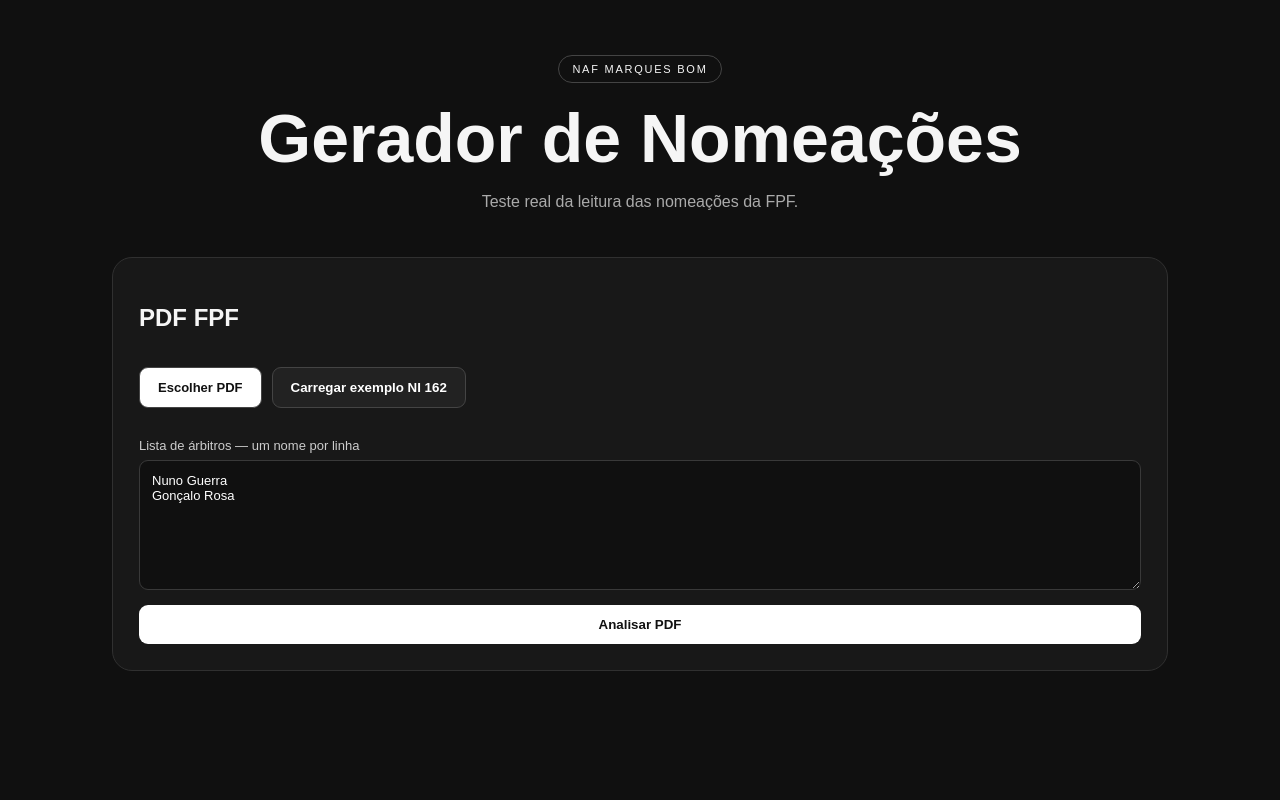
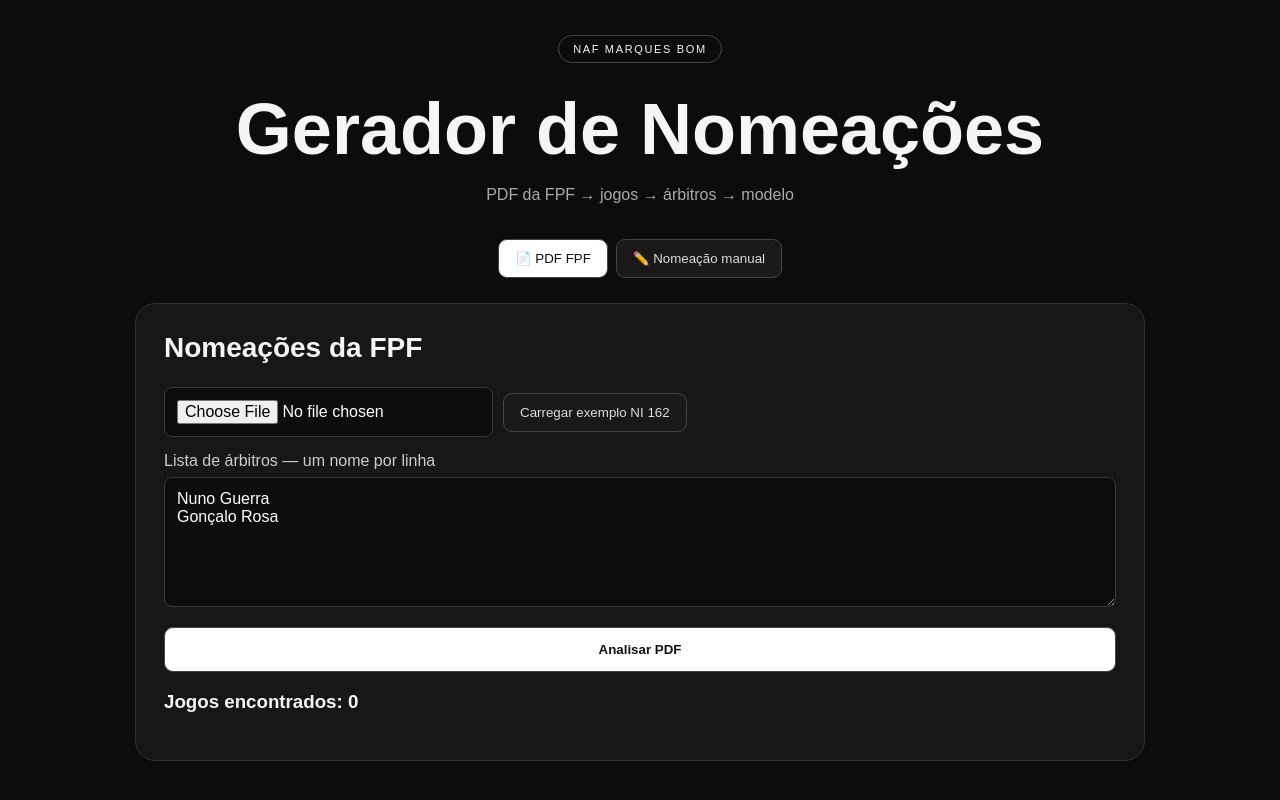
Before and after one commit to nucleomarquesbom-beep/nomeacoes, a React (Vite) app: page / in a window 1280 px wide. Shown: the top 800 px of the page. Built offline with nearby package versions, Linux system fonts and the light colour scheme.

Commit message:
Add files via upload

```diff
--- a/src/main.jsx
+++ b/src/main.jsx
@@ -1,191 +1,274 @@
-import React,{useState} from "react";
+import React, {useMemo, useState} from "react";
 import {createRoot} from "react-dom/client";
 import * as pdfjsLib from "pdfjs-dist";
 import "./styles.css";
 
-pdfjsLib.GlobalWorkerOptions.workerSrc=new URL("pdfjs-dist/build/pdf.worker.mjs",import.meta.url).toString();
+pdfjsLib.GlobalWorkerOptions.workerSrc =
+  new URL("pdfjs-dist/build/pdf.worker.mjs", import.meta.url).toString();
 
-const MODELS={
- football1:"01_Futebol_So_Arbitro.pptx",
- football2:"02_Futebol_Arbitro_4.pptx",
- futsal4:"05_Futsal_3_Arbitros.pptx",
- futsal3:"06_Futsal_Sem_3.pptx",
- observer:"07_So_Observador.pptx"
-};
+const SAMPLE = "/exemplos/NI%20162%20RET.pdf";
 
-function norm(s=""){return s.normalize("NFD").replace(/[\u0300-\u036f]/g,"").replace(/[ºª]/g,"").replace(/\s+/g," ").trim().toUpperCase();}
-function clean(s=""){return s.replace(/\s+/g," ").trim();}
-function isFutsal(c){return /futsal/i.test(c);}
-function isPlacard(c){return norm(c).includes("LIGA PLACARD");}
-function isL3BPI(c){const n=norm(c);return n.includes("LIGA 3")||n.includes("LIGA BPI");}
-function isStop(line){const n=norm(line);return n==="NOTA INFORMATIVA"||n.startsWith("O CONSELHO DE ARBITRAGEM");}
-function isCompetition(line){const n=norm(line);return n.includes("JORNADA") && !n.includes("JOGO ARBITRO ASSOCIACAO") && !/^JOGO\b/.test(n);}
-function isGameLine(line){return line.minX<180 && line.text.includes(" - ") && /\bA\.F\./i.test(line.text) && !/^(OBSV|VAR|AVAR)\s*:/i.test(line.text);}
-function isOfficialLine(line){return /\bA\.F\./i.test(line.text);}
-function officialName(line){
-  const words=line.items.filter(w=>w.x>=250 && !/^A\.F\.$/i.test(w.text));
-  const before=[];
-  for(const w of words){if(/^A\.F\.$/i.test(w.text))break;before.push(w.text);}
-  return clean(before.join(" "));
-}
-function gameNameFromLine(line,knownNames){
-  // First try exact known name, because it gives the exact boundary between teams and official.
-  for(const k of knownNames){
-    const idx=norm(line.text).indexOf(norm(k));
-    if(idx>=0) return clean(line.text.slice(0,idx));
-  }
-  // Fallback: everything before the official column.
-  const teamItems=line.items.filter(w=>w.x<250).map(w=>w.text);
-  return clean(teamItems.join(" "));
-}
-function findKnown(name,known){
-  const n=norm(name);
-  return known.find(k=>n===norm(k)||n.includes(norm(k))||norm(k).includes(n));
-}
-function roleFor(competition,officialIndex){
-  if(isFutsal(competition)){
-    if(isPlacard(competition)) return ["Árbitro","2.º Árbitro","3.º Árbitro","Cronometrista"][officialIndex]||"";
-    return ["Árbitro","2.º Árbitro","Cronometrista"][officialIndex]||"";
-  }
-  if(isL3BPI(competition)) return officialIndex===0?"Árbitro":officialIndex===1?"4.º Árbitro":"";
-  return officialIndex===0?"Árbitro":"";
-}
-function modelFor(competition,found){
-  if(found.some(x=>x.role==="Observador")) return MODELS.observer;
-  if(isFutsal(competition)){
-    if(isPlacard(competition)) return found.length>=4?MODELS.futsal4:MODELS.futsal3;
-    return MODELS.futsal3;
-  }
-  if(isL3BPI(competition)) return found.length>=2?MODELS.football2:MODELS.football1;
-  return MODELS.football1;
-}
-function parsePdfPages(pages,knownNames){
-  const out=[];
-  for(const pageLines of pages){
-    let competition="";
-    let current=null;
-    for(let i=0;i<pageLines.length;i++){
-      const line=pageLines[i];
-      if(isStop(line)){if(current){out.push(current);current=null;} competition=""; continue;}
-      if(isCompetition(line)){
-        if(current){out.push(current);current=null;}
-        competition=clean(line.text);
-        continue;
-      }
-      if(isGameLine(line)){
-        if(current) out.push(current);
-        current={competition,jogo:gameNameFromLine(line,knownNames),officials:[],observer:null};
-        const first=officialName(line);
-        const hit=findKnown(first,knownNames);
-        if(hit) current.officials.push({name:hit.raw,line:0,role:roleFor(competition,0)});
-        continue;
-      }
-      if(!current) continue;
-      if(/^OBSV\s*:/i.test(line.text)){
-        const raw=line.text.replace(/^OBSV\s*:\s*/i,"").trim();
-        const hit=findKnown(raw,knownNames);
-        if(hit) current.observer={name:hit.raw,role:"Observador"};
-        continue;
-      }
-      if(/^(VAR|AVAR)\s*:/i.test(line.text)) continue;
-      if(isOfficialLine(line)){
-        const name=officialName(line);
-        const hit=findKnown(name,knownNames);
-        if(hit){
-          const officialIndex=current.officials.length; // only found officials is not enough for role
-          // Determine physical official line index from all normal official lines.
-        }
-      }
-      // role assignment is redone below using the physical line order.
-      if(isOfficialLine(line) && !/^(OBSV|VAR|AVAR)\s*:/i.test(line.text)){
-        if(!current._normalIndex) current._normalIndex=1;
-        else current._normalIndex++;
-        const idx=current._normalIndex-1;
-        const name=officialName(line);
-        const hit=findKnown(name,knownNames);
-        if(hit){
-          // Remove a previous first-line duplicate if this is the first line.
-          const role=roleFor(competition,idx);
-          current.officials=current.officials.filter(x=>x._idx!==idx);
-          current.officials.push({name:hit.raw,line:idx,role,_idx:idx});
-        }
-      }
-    }
-    if(current) out.push(current);
-  }
-  return out.map(g=>{
-    delete g._normalIndex;
-    g.officials.sort((a,b)=>a.line-b.line);
-    const found=[...g.officials];
-    if(g.observer) found.push(g.observer);
-    return {...g,found,model:modelFor(g.competition,found.filter(x=>x.role!=="Observador"))};
-  }).filter(g=>g.found.length>0);
+function normalize(value) {
+  return String(value ?? "")
+    .normalize("NFD")
+    .replace(/[\u0300-\u036f]/g, "")
+    .replace(/[ºª]/g, "")
+    .replace(/\s+/g, " ")
+    .trim()
+    .toUpperCase();
 }
 
-function groupPages(rawPages,knownNames){
-  return rawPages.map(page=>{
-    const items=page.items;
-    items.sort((a,b)=>b.y-a.y||a.x-b.x);
-    const lines=[];
-    for(const it of items){
-      let l=lines.find(x=>Math.abs(x.y-it.y)<3);
-      if(!l){l={y:it.y,items:[]};lines.push(l);}
-      l.items.push(it);
+function cleanName(value) {
+  return String(value ?? "")
+    .replace(/\s+/g, " ")
+    .trim();
+}
+
+function isMatchLine(line) {
+  const s = cleanName(line);
+  if (!s.includes(" - ")) return false;
+  const u = normalize(s);
+  if (/^(OBSV|VAR|AVAR)\s*:/.test(u)) return false;
+  const excluded = [
+    "NOTA INFORMATIVA","JORNADA","FASE","SÉRIE","SERIE","DIVISÃO",
+    "DIVISAO","LIGA PLACARD","LIGA BPI","CAMPEONATO","TAÇA NACIONAL",
+    "CAMPEONATO NACIONAL","PROVAS OFICIAIS"
+  ];
+  if (excluded.some(x => u.includes(normalize(x)))) return false;
+  const [a,b] = s.split(" - ",2).map(cleanName);
+  return a.length >= 3 && b.length >= 3;
+}
+
+function looksLikeCompetition(line) {
+  const u = normalize(line);
+  if (!u || u === "JOGO") return false;
+  if (line.includes("A.F.") || isMatchLine(line)) return false;
+  return /LIGA|CAMPEONATO|TAÇA|FUTSAL|PROVAS|TORNEIO|NACIONAL/.test(u);
+}
+
+function isHeaderNoise(line) {
+  const u = normalize(line);
+  return !u || u === "NOTA INFORMATIVA" || u.startsWith("N.:") ||
+    u.startsWith("DATA:") || u.startsWith("PARA OS DEVIDOS EFEITOS") ||
+    u === "JOGO" || u.startsWith("ÁRBITRO") || u.startsWith("ARBITRO");
+}
+
+function extractOfficial(line) {
+  const s = cleanName(line);
+  const u = normalize(s);
+  if (/^OBSV\s*:/.test(u)) {
+    return {name: cleanName(s.replace(/^OBSV\s*:\s*/i,"")), type:"observer"};
+  }
+  if (/^(VAR|AVAR)\s*:/.test(u)) return null;
+  const af = s.search(/\bA\.F\.\s*/i);
+  if (af < 0) return null;
+  const name = cleanName(s.slice(0,af));
+  if (!name) return null;
+  const association = cleanName(s.slice(af));
+  return {name, association, type:"referee"};
+}
+
+function isFutsal(comp) {
+  return normalize(comp).includes("FUTSAL");
+}
+function isPlacardFutsal(comp) {
+  const n=normalize(comp);
+  return n.includes("LIGA PLACARD") && n.includes("FUTSAL");
+}
+function isLiga3OrBPI(comp) {
+  const n=normalize(comp);
+  return n.includes("LIGA 3") || n.includes("LIGA BPI");
+}
+
+function assignRole(comp, officialIndex) {
+  if (isFutsal(comp)) {
+    if (isPlacardFutsal(comp)) {
+      return ["Árbitro","2.º Árbitro","3.º Árbitro","Cronometrista"][officialIndex] ?? "Oficial";
     }
-    lines.sort((a,b)=>b.y-a.y);
-    return lines.map(l=>{
-      l.items.sort((a,b)=>a.x-b.x);
-      return {text:clean(l.items.map(x=>x.text).join(" ")),items:l.items,minX:Math.min(...l.items.map(x=>x.x))};
-    }).filter(x=>x.text);
-  }).map(lines=>lines);
+    return ["Árbitro","2.º Árbitro","Cronometrista"][officialIndex] ?? "Oficial";
+  }
+  if (isLiga3OrBPI(comp)) {
+    return officialIndex === 0 ? "Árbitro" : officialIndex === 1 ? "4.º Árbitro" : "Oficial";
+  }
+  return officialIndex === 0 ? "Árbitro" : "Oficial";
 }
-async function extract(file){
-  const data=new Uint8Array(await file.arrayBuffer());
-  const pdf=await pdfjsLib.getDocument({data}).promise;
-  const pages=[];
+
+function chooseModel(comp, matchedOfficials) {
+  const observers = matchedOfficials.filter(x=>x.type==="observer");
+  if (observers.length && matchedOfficials.filter(x=>x.type==="referee").length===0) {
+    return {code:"07_So_Observador", label:"Observador"};
+  }
+  const refs = matchedOfficials.filter(x=>x.type==="referee");
+  if (isFutsal(comp)) {
+    if (isPlacardFutsal(comp)) {
+      return refs.length >= 4
+        ? {code:"05_Futsal_3_Arbitros",label:"Futsal — 3 árbitros + cronometrista"}
+        : {code:"06_Futsal_Sem_3",label:"Futsal — 2 árbitros + cronometrista"};
+    }
+    return refs.length >= 3
+      ? {code:"05_Futsal_3_Arbitros",label:"Futsal — 3 árbitros + cronometrista"}
+      : {code:"06_Futsal_Sem_3",label:"Futsal — 2 árbitros + cronometrista"};
+  }
+  if (isLiga3OrBPI(comp) && refs.length >= 2) {
+    return {code:"02_Futebol_Arbitro_4",label:"Futebol — Árbitro + 4.º Árbitro"};
+  }
+  return {code:"01_Futebol_So_Arbitro",label:"Futebol — 1 elemento"};
+}
+
+async function extractPdf(file) {
+  const data = new Uint8Array(await file.arrayBuffer());
+  const pdf = await pdfjsLib.getDocument({data}).promise;
+  const allLines=[];
   for(let p=1;p<=pdf.numPages;p++){
     const page=await pdf.getPage(p);
     const content=await page.getTextContent();
-    pages.push({items:content.items.map(x=>({text:x.str||"",x:x.transform?.[4]||0,y:x.transform?.[5]||0}))});
+    const items=content.items.map(i=>({text:i.str||"",x:i.transform?.[4]??0,y:i.transform?.[5]??0}));
+    items.sort((a,b)=>b.y-a.y || a.x-b.x);
+    const rows=[];
+    for(const item of items){
+      let row=rows.find(r=>Math.abs(r.y-item.y)<2.5);
+      if(!row){row={y:item.y,items:[]};rows.push(row);}
+      row.items.push(item);
+    }
+    rows.sort((a,b)=>b.y-a.y);
+    const lines=rows.map(r=>r.items.sort((a,b)=>a.x-b.x).map(i=>i.text).join(" ").replace(/\s+/g," ").trim()).filter(Boolean);
+    allLines.push(...lines);
   }
-  return pages;
+  return {pages:pdf.numPages,lines:allLines};
+}
+
+function parseGames(lines, wantedNames) {
+  const wanted = wantedNames.filter(Boolean).map(raw=>({raw,n:normalize(raw)}));
+  const games=[];
+  let competition="";
+  let pendingHeading=[];
+  let current=null;
+
+  const closeGame=()=>{
+    if(!current) return;
+    const officials=current.officials;
+    const matched=[];
+    officials.forEach((o,index)=>{
+      const w=wanted.find(x=>normalize(o.name)===x.n || normalize(o.name).includes(x.n) || x.n.includes(normalize(o.name)));
+      if(w) matched.push({...o, requestedName:w.raw,index,role: o.type==="observer" ? "Observador" : assignRole(current.competition,index)});
+    });
+    if(matched.length){
+      const model=chooseModel(current.competition,matched);
+      games.push({...current,matched,model});
+    }
+    current=null;
+  };
+
+  for(const line of lines){
+    if(looksLikeCompetition(line)){
+      if(current) closeGame();
+      pendingHeading.push(line);
+      continue;
+    }
+    if(line === "Jogo" || normalize(line).startsWith("JOGO ")){
+      if(pendingHeading.length) competition=pendingHeading.join(" ");
+      pendingHeading=[];
+      continue;
+    }
+    if(isMatchLine(line)){
+      if(current) closeGame();
+      const [home,away]=line.split(" - ",2).map(cleanName);
+      current={home,away,competition,officials:[]};
+      continue;
+    }
+    if(current){
+      const official=extractOfficial(line);
+      if(official) current.officials.push(official);
+    }
+  }
+  if(current) closeGame();
+  return games;
+}
+
+function posterSvg(game) {
+  const w=900,h=1600;
+  const roleLines=game.matched.map((m,i)=>`<text x="450" y="${650+i*130}" text-anchor="middle" font-size="28" fill="#ddd">${escapeXml(m.requestedName)} — ${escapeXml(m.role)}</text>`).join("");
+  return `<svg xmlns="http://www.w3.org/2000/svg" width="${w}" height="${h}">
+  <rect width="100%" height="100%" fill="#0c0c0c"/>
+  <text x="55" y="70" font-size="18" fill="#ddd">NÚCLEO DE ÁRBITROS DE FUTEBOL MARQUES BOM • COIMBRA</text>
+  <text x="55" y="155" font-size="52" font-weight="700" fill="#fff">NOMEAÇÃO</text>
+  <text x="55" y="215" font-size="25" fill="#ddd">${escapeXml(game.competition)}</text>
+  <text x="55" y="270" font-size="28" font-weight="700" fill="#fff">${escapeXml(game.home)} VS ${escapeXml(game.away)}</text>
+  ${roleLines}
+  <text x="55" y="1510" font-size="19" fill="#aaa">TRABALHO, COMPETÊNCIA E DEDICAÇÃO</text>
+  </svg>`;
+}
+function escapeXml(s){return String(s).replace(/[<>&'"]/g,c=>({"<":"&lt;",">":"&gt;","&":"&amp;","'":"&apos;",'"':"&quot;"}[c]));}
+async function downloadJpg(game, idx) {
+  const svg=posterSvg(game);
+  const blob=new Blob([svg],{type:"image/svg+xml"});
+  const url=URL.createObjectURL(blob);
+  const img=new Image();
+  await new Promise((resolve,reject)=>{img.onload=resolve;img.onerror=reject;img.src=url});
+  const c=document.createElement("canvas"); c.width=900;c.height=1600;
+  c.getContext("2d").drawImage(img,0,0);
+  URL.revokeObjectURL(url);
+  const a=document.createElement("a");
+  a.download=`Nomeacao_${String(idx+1).padStart(2,"0")}_${game.home}_vs_${game.away}.jpg`.replace(/[\\/:*?"<>|]/g,"_");
+  a.href=c.toDataURL("image/jpeg",.94);a.click();
 }
 
 function App(){
- const [pdf,setPdf]=useState(null),[list,setList]=useState("Nuno Guerra\nGonçalo Rosa"),[rows,setRows]=useState([]),[busy,setBusy]=useState(false),[error,setError]=useState("");
- async function run(file=pdf){
-  setError("");setRows([]);setBusy(true);
-  try{
-   if(!file) throw Error("Escolhe o PDF.");
-   const names=list.split(/\r?\n/).map(x=>x.trim()).filter(Boolean).map(raw=>({raw}));
-   const raw=await extract(file);
-   const pages=groupPages(raw,names);
-   const games=parsePdfPages(pages,names);
-   setRows(games);
-  }catch(e){setError(e.message||"Erro ao processar o PDF.");}
-  finally{setBusy(false);}
- }
- async function sample(){
-  const r=await fetch("/exemplos/NI%20162%20RET.pdf");
-  if(!r.ok){setError("Não foi possível carregar o PDF de exemplo.");return;}
-  const f=new File([await r.blob()],"NI 162 RET.pdf",{type:"application/pdf"});
-  setPdf(f); await run(f);
- }
- return <main className="app">
-  <header><div className="badge">NAF MARQUES BOM</div><h1>Gerador de Nomeações</h1><p>Teste real da leitura das nomeações da FPF.</p></header>
-  <section className="panel">
-   <h2>PDF FPF</h2>
-   <div className="actions"><label className="fileBtn">Escolher PDF<input type="file" accept=".pdf,application/pdf" onChange={e=>setPdf(e.target.files?.[0]||null)}/></label><button className="secondary" onClick={sample}>Carregar exemplo NI 162</button></div>
-   <label>Lista de árbitros — um nome por linha<textarea value={list} onChange={e=>setList(e.target.value)}/></label>
-   <button className="primary" disabled={busy} onClick={()=>run()}>{busy?"A analisar…":"Analisar PDF"}</button>
-   {error&&<div className="error">{error}</div>}
+  const [tab,setTab]=useState("pdf");
+  return <div className="app">
+    <header><div className="pill">NAF MARQUES BOM</div><h1>Gerador de Nomeações</h1><p>PDF da FPF → jogos → árbitros → modelo</p></header>
+    <nav><button className={tab==="pdf"?"active":""} onClick={()=>setTab("pdf")}>📄 PDF FPF</button><button className={tab==="manual"?"active":""} onClick={()=>setTab("manual")}>✏️ Nomeação manual</button></nav>
+    {tab==="pdf"?<PdfPage/>:<ManualPage/>}
+  </div>
+}
+
+function PdfPage(){
+  const [file,setFile]=useState(null),[names,setNames]=useState("Nuno Guerra\nGonçalo Rosa"),[games,setGames]=useState([]),[busy,setBusy]=useState(false),[error,setError]=useState(""),[pages,setPages]=useState(0);
+  const analyse=async()=>{
+    setError("");setGames([]);setBusy(true);
+    try{
+      if(!file) throw new Error("Escolhe um PDF ou carrega o exemplo.");
+      const wanted=names.split(/\r?\n/).map(cleanName).filter(Boolean);
+      if(!wanted.length) throw new Error("Indica pelo menos um nome.");
+      const out=await extractPdf(file);setPages(out.pages);
+      setGames(parseGames(out.lines,wanted));
+    }catch(e){setError(e?.message||String(e));}finally{setBusy(false);}
+  };
+  const loadSample=async()=>{
+    setError("");setBusy(true);
+    try{const r=await fetch(SAMPLE);if(!r.ok)throw new Error("Não foi possível carregar o PDF de exemplo.");const b=await r.blob();setFile(new File([b],"NI 162 RET.pdf",{type:"application/pdf"}));}
+    catch(e){setError(e.message)}finally{setBusy(false);}
+  };
+  return <section className="panel">
+    <h2>Nomeações da FPF</h2>
+    <div className="actions"><input type="file" accept=".pdf,application/pdf" onChange={e=>setFile(e.target.files?.[0]||null)}/><button onClick={loadSample}>Carregar exemplo NI 162</button></div>
+    <label>Lista de árbitros — um nome por linha<textarea value={names} onChange={e=>setNames(e.target.value)}/></label>
+    <button className="primary" onClick={analyse} disabled={busy}>{busy?"A analisar…":"Analisar PDF"}</button>
+    {error&&<div className="error">{error}</div>}
+    {pages>0&&<p className="muted">PDF lido: {pages} página(s).</p>}
+    <div className="results">
+      <h3>Jogos encontrados: {games.length}</h3>
+      {games.map((g,i)=><article className="game" key={i}>
+        <div><small>{g.competition}</small><h3>{g.home} — {g.away}</h3></div>
+        <div className="officials">{g.matched.map((m,j)=><div key={j}><b>{m.requestedName}</b><span>{m.role}</span></div>)}</div>
+        <div className="model">Modelo: <b>{g.model.label}</b></div>
+        <button onClick={()=>downloadJpg(g,i)}>Pré-visualizar / exportar JPG</button>
+      </article>)}
+    </div>
   </section>
-  {rows.length>0&&<section className="panel results"><h2>Jogos encontrados: {rows.length}</h2>
-   {rows.map((g,i)=><article className="game" key={i}>
-    <div className="gameHead"><div><b>{g.jogo}</b><small>{g.competition||"Competição não identificada"}</small></div><span>{g.model}</span></div>
-    <div className="officials">{g.found.map((x,j)=><div className="official" key={j}><b>{x.name}</b><span>{x.role}</span></div>)}</div>
-   </article>)}
-  </section>}
- </main>
+}
+
+function ManualPage(){
+  const [model,setModel]=useState("01_Futebol_So_Arbitro"),[comp,setComp]=useState(""),[home,setHome]=useState(""),[away,setAway]=useState(""),[rows,setRows]=useState([{name:"",role:"Árbitro"}]);
+  const add=()=>setRows(r=>[...r,{name:"",role:""}]);
+  return <section className="panel">
+    <h2>Nomeação manual</h2>
+    <label>Modelo<select value={model} onChange={e=>setModel(e.target.value)}>{models.map(m=><option value={m.code} key={m.code}>{m.label}</option>)}</select></label>
+    <div className="grid"><label>Competição<input value={comp} onChange={e=>setComp(e.target.value)}/></label><label>Data<input type="date"/></label><label>Hora<input type="time"/></label><label>Equipa casa<input value={home} onChange={e=>setHome(e.target.value)}/></label><label>Equipa fora<input value={away} onChange={e=>setAway(e.target.value)}/></label></div>
+    <h3>Árbitros / oficiais</h3>
+    {rows.map((r,i)=><div className="rowInputs" key={i}><input placeholder="Nome" value={r.name} onChange={e=>setRows(a=>a.map((x,k)=>k===i?{...x,name:e.target.value}:x))}/><input placeholder="Função" value={r.role} onChange={e=>setRows(a=>a.map((x,k)=>k===i?{...x,role:e.target.value}:x))}/></div>)}
+    <button onClick={add}>+ Adicionar elemento</button>
+    <div className="manualPreview"><b>{comp||"COMPETIÇÃO"}</b><h3>{home||"EQUIPA CASA"} — {away||"EQUIPA FORA"}</h3>{rows.filter(r=>r.name).map((r,i)=><p key={i}><b>{r.name}</b> — {r.role}</p>)}</div>
+  </section>
 }
 createRoot(document.getElementById("root")).render(<App/>);
```
Also changed, not shown: src/styles.css (+1 -1 lines).
